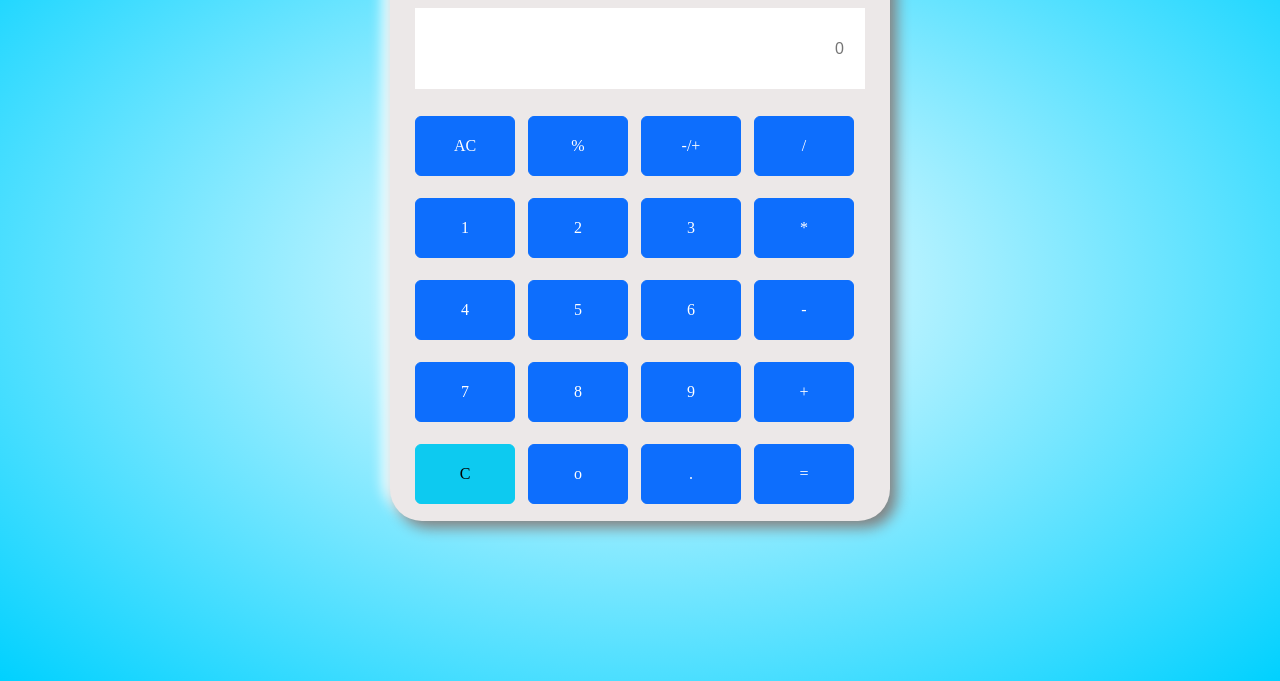
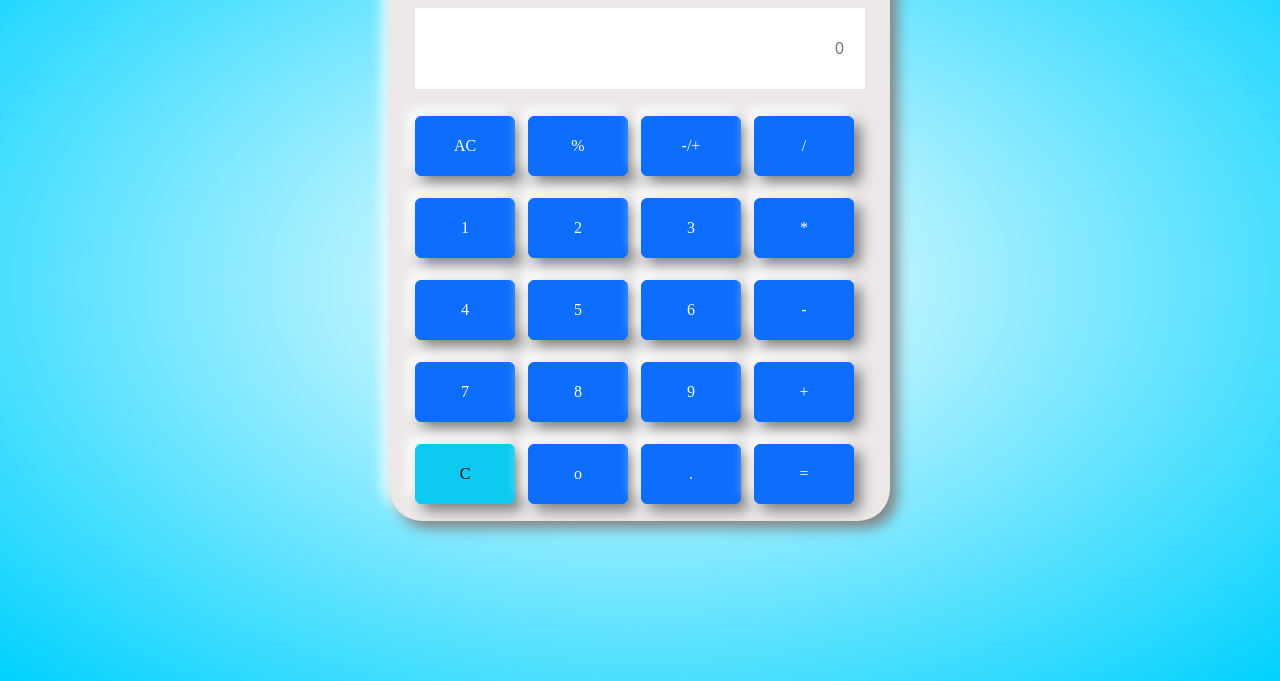
Before and after one commit to asadhaikal/Kalkulator, a plain HTML site: page index.html in a window 1280 px wide. Shown: the part 119-800 px from the top of the page. Drawn offline with Linux system fonts and the light colour scheme.

Commit message:
Update style.css
Update style 2.0

```diff
--- a/style.css
+++ b/style.css
@@ -34,6 +34,7 @@ button{
     border:whitesmoke;
     border-radius: 150px;
     cursor: pointer;
+    box-shadow: 7px 7px 14px #828282, -7px -7px 14px #ffffff;
 }
 .kalimat{
     color:black;
```
